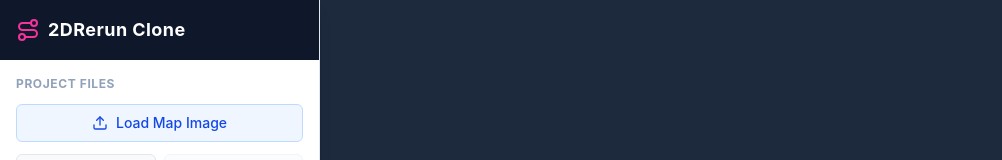
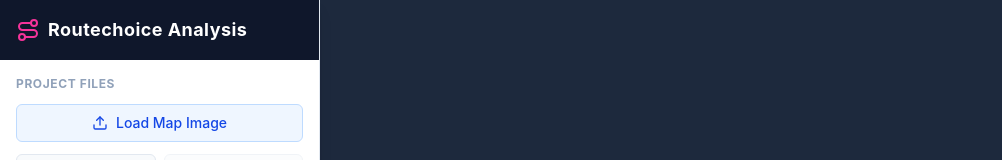
Before and after one commit to joesunley/Routechoice-Analysis, a React (Vite) app: page / in a window 1280 px wide. Shown: the top 160 px of the page, without its empty margins (0-1002 px from the left). Built offline with nearby package versions, Linux system fonts and the light colour scheme.

Commit message:
Update Branding

```diff
--- a/index.html
+++ b/index.html
@@ -2,9 +2,9 @@
 <html lang="en">
   <head>
     <meta charset="UTF-8" />
-    <link rel="icon" type="image/svg+xml" href="/favicon.svg" />
+    <link rel="icon" type="image/svg+xml" href="/route-icon.svg" />
     <meta name="viewport" content="width=device-width, initial-scale=1.0" />
-    <title>course-planning-clone</title>
+    <title>Routechoice Analysis</title>
   </head>
   <body>
     <div id="root"></div>
--- a/src/components/Sidebar/index.tsx
+++ b/src/components/Sidebar/index.tsx
@@ -52,7 +52,7 @@ export default function Sidebar({
     <div className="w-80 bg-white border-r border-slate-200 flex flex-col shadow-lg z-10 shrink-0">
       <div className="p-4 bg-slate-900 text-white flex items-center gap-2">
         <Route className="text-pink-500" />
-        <h1 className="font-bold text-lg tracking-wide">2DRerun Clone</h1>
+        <h1 className="font-bold text-lg tracking-wide">Routechoice Analysis</h1>
       </div>
 
       <div className="flex-1 overflow-y-auto p-4 space-y-6">
```
Also changed, not shown: public/route-icon.svg (added).
